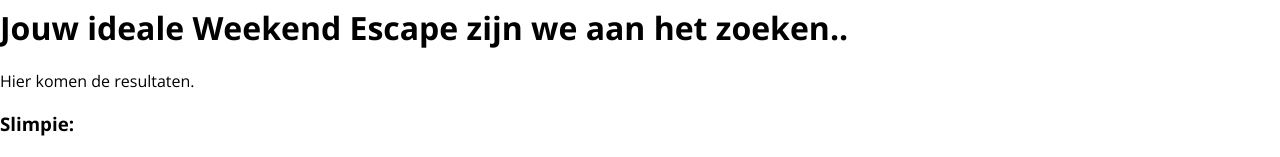
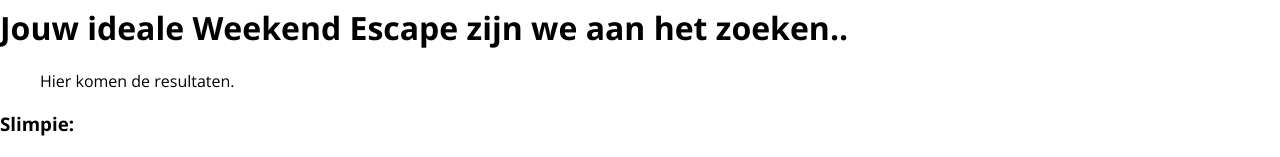
Before and after one commit to sebasvisser/2022-frontend-eindopdracht, a React (Create React App) app: page /result in a window 1280 px wide. Shown: the part 120-277 px from the top of the page. Built offline with nearby package versions, Linux system fonts and the light colour scheme.

Commit message:
preparing

```diff
--- a/src/pages/result/Result.js
+++ b/src/pages/result/Result.js
@@ -15,7 +15,7 @@ function Result() {
       </header>
       <main>
         <header>
-          <span id={"resultSpan"}>Hier komen de resultaten.</span>
+          <ul id={"resultList"}>Hier komen de resultaten.</ul>
         </header>
       </main>
       <Footer />
```
